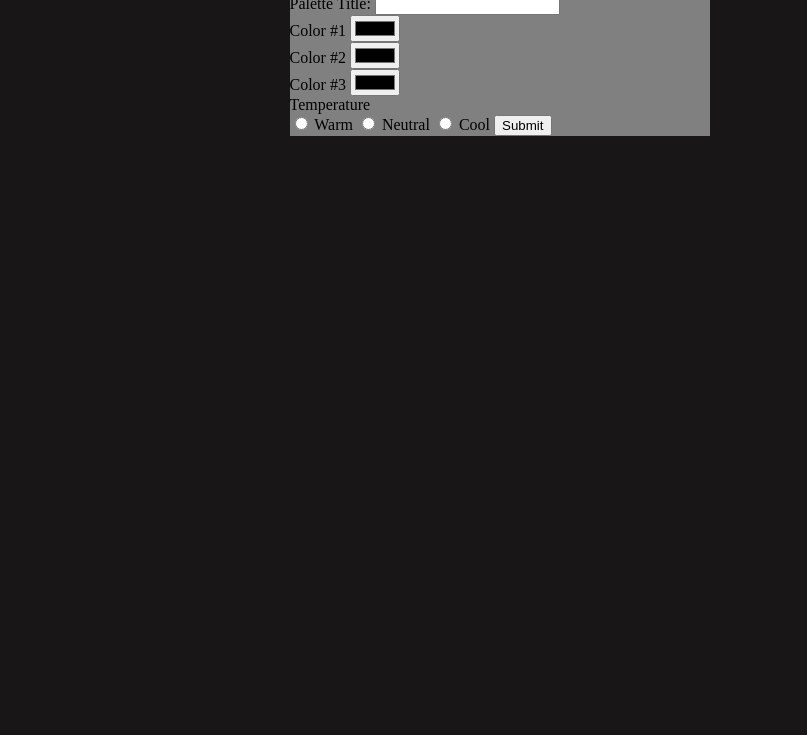
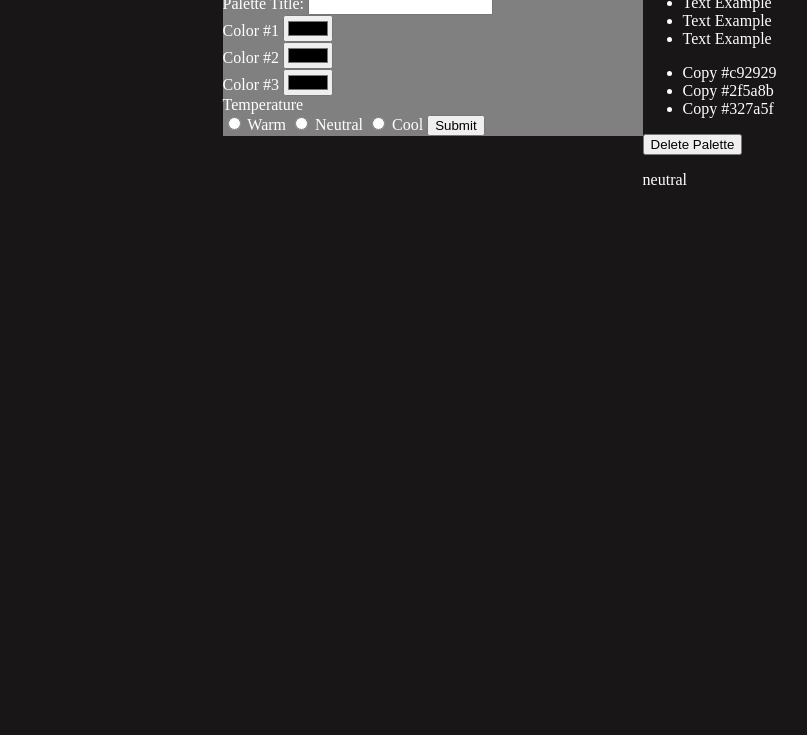
Before and after one commit to Bryantw12/vite-project, a website built with Vite: page vite-project/index.html in a window 1280 px wide. Shown: the part 81-816 px from the top of the page, without its empty margins (236-1043 px from the left). Built offline with nearby package versions, Linux system fonts and the light colour scheme.

Commit message:
Commiting

```diff
--- a/vite-project/index.html
+++ b/vite-project/index.html
@@ -13,19 +13,22 @@
         <div class="first"></div>
         <form id="palette-picker">
           <h2>Add a palette</h2>
-          <label>Palette Title: <input type="text" name ="Title" required>  </label> <br>
+          <label>Palette Title: <input type="text" name ="title" required>  </label> <br>
           <label >Color #1 <input type="color" name ="color1"  required></label><br>
           <label >Color #2 <input type="color" name ="color2" required></label><br>
           <label> Color #3 <input type="color" name ="color3" required></label> <br>
           Temperature <br>
-          <label> <input type="radio" name="temperature" required> Warm </label>
-          <label> <input type="radio" name="temperature" required> Neutral</label>
-          <label><input type="radio" name="temperature" required> Cool </label>
+          <label> <input type="radio" name="temperature" value=" warm" required> Warm </label>
+          <label> <input type="radio" name="temperature" value = "Neutral" required> Neutral</label>
+          <label><input type="radio" name="temperature"  value = "Cool" required> Cool </label>
 
           <button type="submit">Submit</button>
         </form>
       </main>
     </div>
+    <div id='palettes'>
+
+    </div>
     <script type="module" src="main.js"></script>
   </body>
   </html>
--- a/vite-project/main.js
+++ b/vite-project/main.js
@@ -1,11 +1,8 @@
 import './style.css';
-import { getEl } from './utils.js';
+import { getEl, renderCard, } from './utils.js';
+import palettes from './palettes.json'
+import { v4 as uuidv4 } from 'uuid';
 
-const handleSubmit = (e) => {
-  e.preventDefault();
-  const formObj = Object.fromEntries(new FormData(e.target));
-  console.log(formObj);
-};
 
 const getLocalStorageKey = (key) => {
   try {
@@ -32,8 +29,29 @@ const addValue = (value) => {
   setValue('form-data', [...values, value]);
 };
 
+
+const handleSubmit = (e) => {
+  e.preventDefault();
+  const {title, color1,color2,color3,temperature}= Object.fromEntries(new FormData(e.target));
+ const formObj = {
+  uuid: uuidv4(),
+  title,
+  colors:[color1,color2,color3],
+  temperature,
+
+ }
+  renderCard(formObj, '#palettes');
+  addValue(formObj);
+
+};
+
 const main = () => {
   getEl('#palette-picker').addEventListener('submit', handleSubmit);
+  // getEl(".wrapper").append(renderCard())
+
+ renderCard(palettes[0], '#palettes')
 };
 
+
+
 main();
--- /dev/null
+++ b/vite-project/palettes.json
@@ -0,0 +1,20 @@
+[
+  {
+    "uuid": "5affd4e4-418d-4b62-beeb-1c0f7aaff753",
+    "title": "Marcy",
+    "colors": [ "#c92929", "#2f5a8b", "#327a5f" ],
+    "temperature": "neutral"
+  },
+  {
+    "uuid": "32521ef4-d64c-4906-b06d-f3d0d6b16e0f",
+    "title": "Sleek and Modern",
+    "colors": [ "#3A5199", "#2F2E33", "#D5D6D2" ],
+    "temperature": "cool"
+  },
+  {
+    "uuid": "8b144d62-faa7-4226-87e1-096d7c1bedc7",
+    "title": "Winter Reds",
+    "colors": [ "#A10115", "#C0B2B5","#600A0A" ],
+    "temperature": "warm"
+  }
+]
--- a/vite-project/style.css
+++ b/vite-project/style.css
@@ -7,7 +7,8 @@ body {
   display: flex;
   justify-content: center;
   align-items: flex-start;
-  min-height: 100vh
+  min-height: 100vh;
+color: white;
 
 }
 
--- a/vite-project/utils.js
+++ b/vite-project/utils.js
@@ -1 +1,37 @@
+import palettes from "./palettes.json"
+
 export const getEl = (element) => document.querySelector(element);
+
+
+export const renderCard = (palette, where) => {
+const paletteDiv = document.createElement('div')
+paletteDiv.id = palette.uuid
+paletteDiv.innerHTML=`
+
+<div>
+<h2>${palette.title}</h2>
+
+<div>
+<ul>
+  <li>Text Example</li>
+  <li>Text Example</li>
+  <li>Text Example</li>
+</ul>
+
+<ul>
+  <li>Copy ${palette.colors[0]} </li>
+  <li>Copy  ${palette.colors[1]}</li>
+  <li>Copy  ${palette.colors[2]}</li>
+</ul>
+ </div>
+
+<div>
+<button>Delete Palette </button>
+
+<p> ${palette.temperature} </p>
+</div>
+</div>
+
+`
+getEl(where).append(paletteDiv)
+}
```
